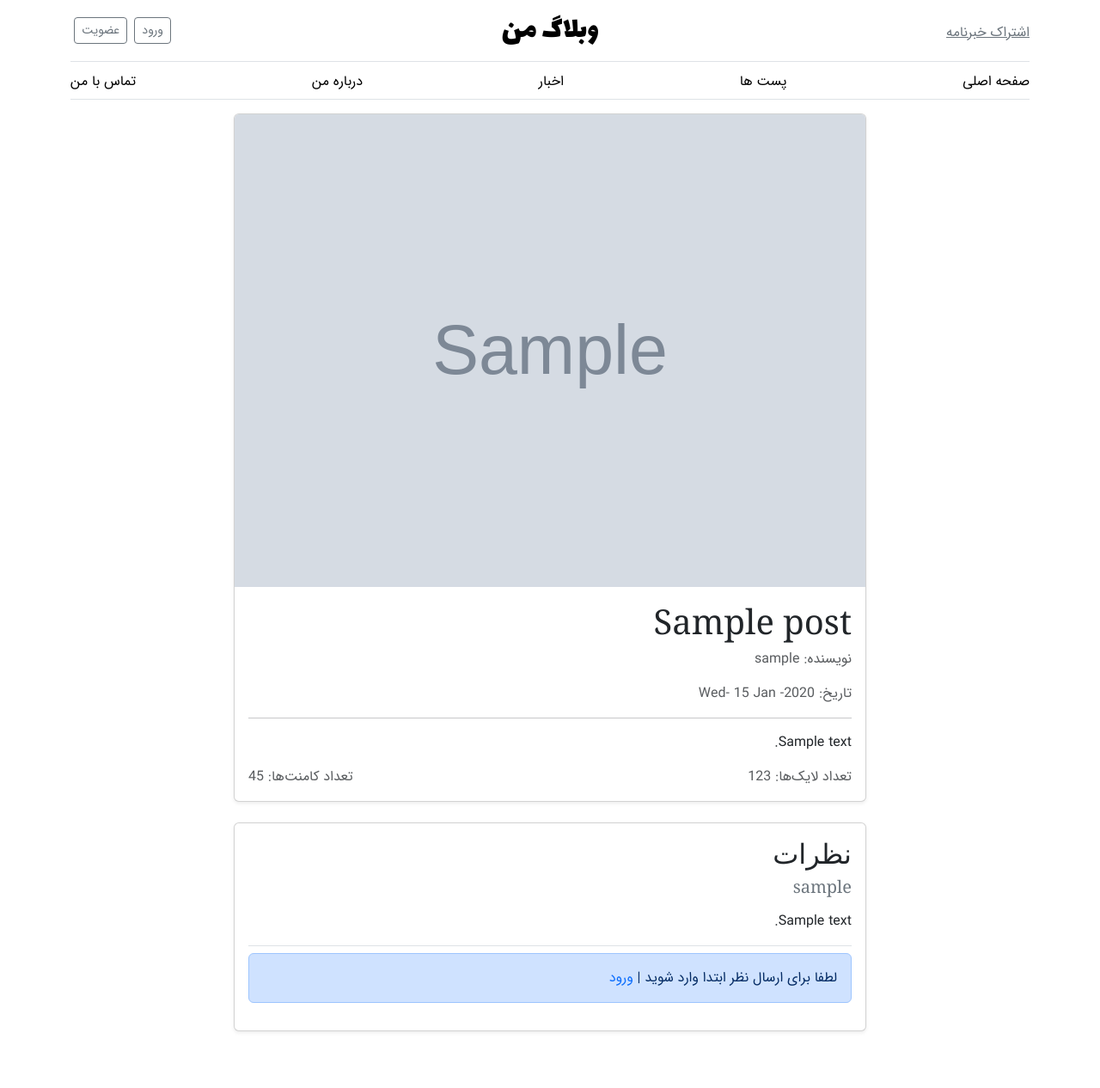
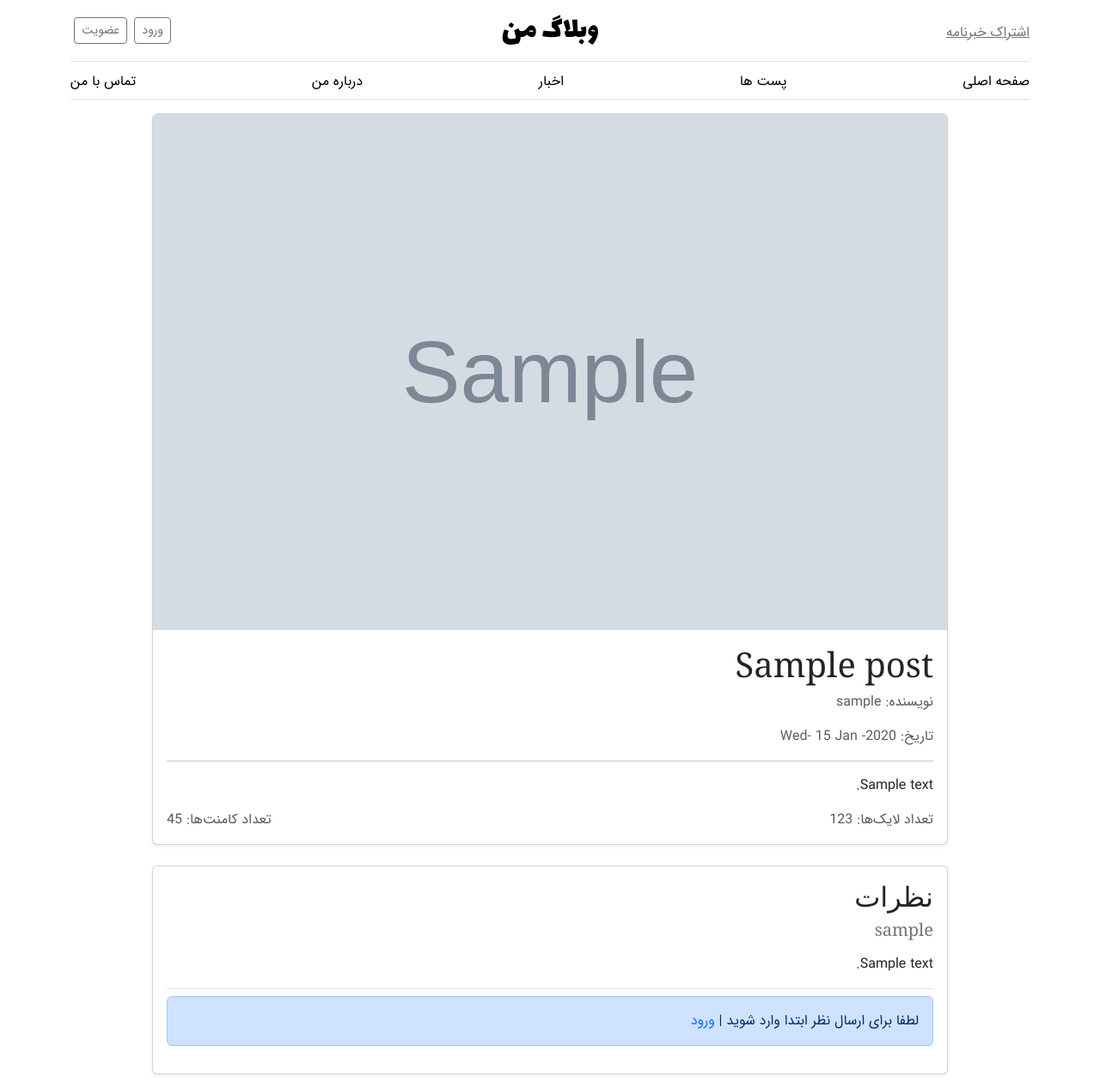
Before and after one commit to sajjadkargar6131/blog, a Django app: page /blog/1 in a window 1280 px wide. Shown: the whole page at 86% size. Before the commit the page ends 1201 px from the top, so only its background shows below. Run offline with Django 4.2, Linux system fonts and the light colour scheme; tables that the repository leaves empty hold one stand-in row (values such as "Sample post"); grey boxes marked "Sample" are stand-in pictures; some libraries are stand-ins or nearby versions; some web fonts are replaced.

Commit message:
edit css for beter style

```diff
--- a/blog/templates/blog/post_detail.html
+++ b/blog/templates/blog/post_detail.html
@@ -2,7 +2,7 @@
 {% load crispy_forms_tags %}
 {% block content %}
     <div class="row">
-        <div class="col-md-8 mx-auto">
+        <div class="col-md-10 mx-auto">
             <div class="card mb-4 shadow-sm">
                 {% if detail.cover %}
                 <img src="{{detail.cover.url}}" class="card-img-top post-image" alt="...">
--- a/static/css/style.css
+++ b/static/css/style.css
@@ -156,7 +156,7 @@ unicode-range: U+0000-00FF, U+0131, U+0152-0153, U+02BB-02BC, U+02C6, U+02DA, U+
 .post-image {
   max-width: 100%;
   object-fit: cover;
-  width: 734px; /* تنظیم عرض به 300 پیکسل */
-  height: 550px;
+  /* width: 500px;  */
+  height: 600px;
 
 }
```
Also changed, not shown: media/covers/Lighthouse.jpg (added), media/covers/Penguins_Ck1k0Ix.jpg (added).
